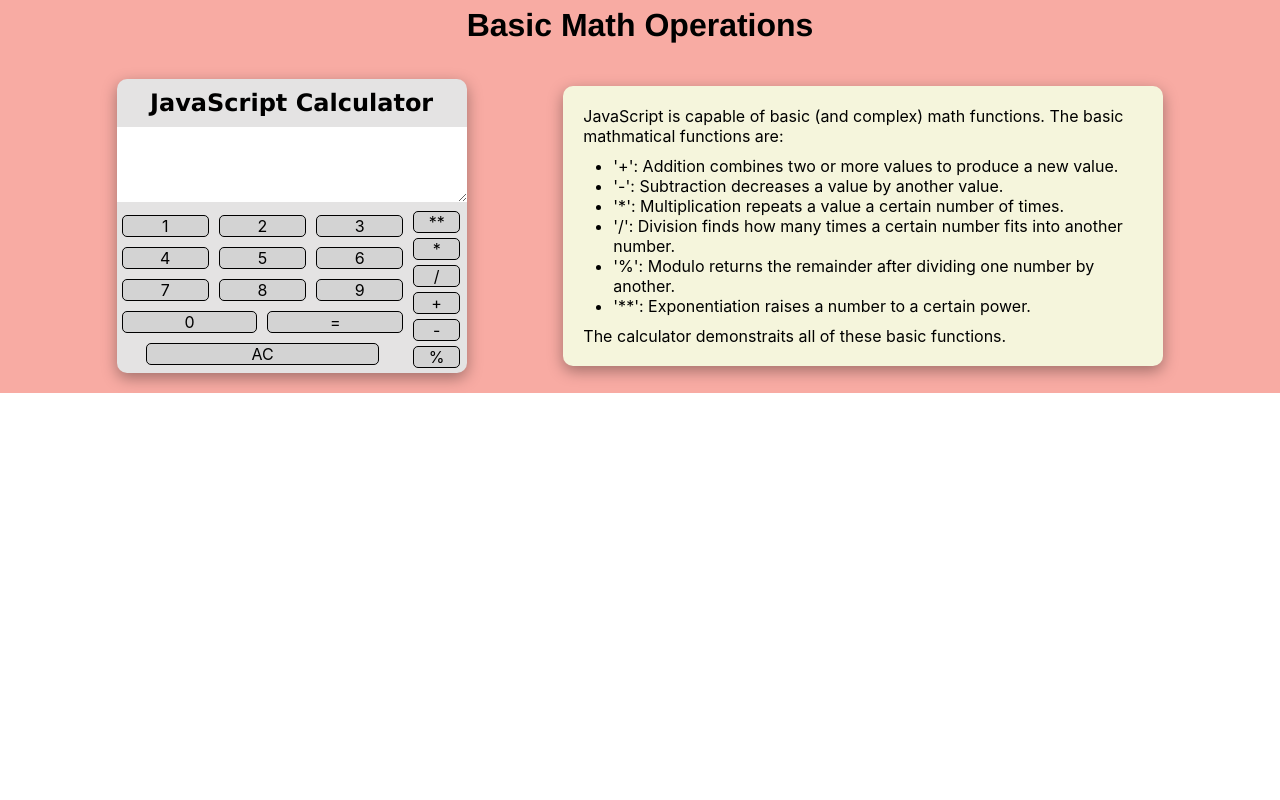
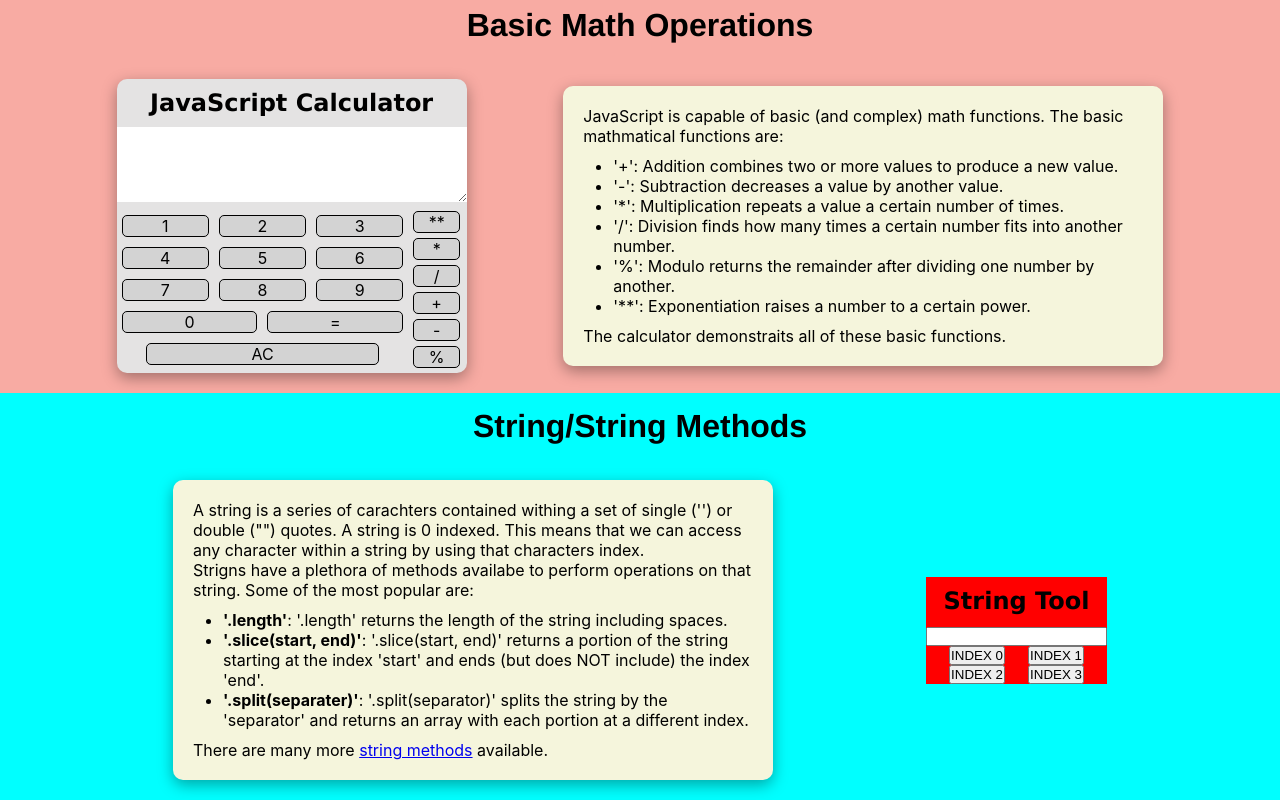
Before and after one commit to robecampbelljr/VWC-precourse, a React (Create React App) app: page / in a window 1280 px wide. Shown: the part 475-1275 px from the top of the page. Before the commit the page ends 868 px from the top, so only its background shows below. Built offline with nearby package versions, Linux system fonts and the light colour scheme.

Commit message:
changed css animations to react hooks, string tool index buttons working

```diff
--- a/src/App.css
+++ b/src/App.css
@@ -14,6 +14,10 @@
 
 .assignment-section {
   background-color: rgb(84, 127, 255);
+}
+
+.string-section {
+  background-color: aqua;
 }
 
 .presentation {
@@ -34,6 +38,12 @@ h1 {
   padding: 15px;
 }
 
+h2 {
+  font-family: Verdana, Geneva, Tahoma, sans-serif;
+  text-align: center;
+  padding: 10px;
+}
+
 .blurb {
   border-radius: 10px;
   box-shadow: rgba(0, 0, 0, 0.35) 0px 5px 15px;
@@ -41,6 +51,7 @@ h1 {
   height: 100%;
   width: 600px;
   background-color:beige;
+
 }
 
 .blurb h4 {
--- a/src/App.js
+++ b/src/App.js
@@ -2,16 +2,19 @@ import './App.css';
 import Calculator from './components/Math/calculator';
 import Mathblurb from './components/Math/math-blurb';
 import Assignmentblurb from './components/Assignment/assignment-blurb';
-import assignmentCS from './pics/assignment.png';
+import AssignmentImage from './components/Assignment/assignment-image';
+import StringBlurb from './components/Strings/string-blurg';
+import StringTool from './components/Strings/string-tool';
 
 function App() {
+
   return (
     <div className="App">
       <div className="assignment-section">
         <h1>Variable Assignment</h1>
         <div className="presentation">
           <Assignmentblurb />
-          <img src={assignmentCS} alt="Assignment Code Snippet" />
+          <AssignmentImage />
         </div>
       </div>
       <div className="math-section">
@@ -21,6 +24,13 @@ function App() {
           <Mathblurb />
         </div>
       </div>
+      <div className="string-section">
+        <h1>String/String Methods</h1>
+        <div className="presentation">
+          <StringBlurb />
+          <StringTool />
+        </div>
+      </div>
     </div>
   );
 }
--- a/src/components/Assignment/assignment-blurb.js
+++ b/src/components/Assignment/assignment-blurb.js
@@ -1,10 +1,12 @@
-
+import useFadeInLeft from "../../lib/hooks/useFadeInLeft";
 
 function Assignmentblurb() {
 
+  const fadeInLeft = useFadeInLeft();
+
   return(
     <>
-      <div className="blurb">
+      <div className='blurb' ref={fadeInLeft}>
         <h4>To <strong>declare</strong> a variable is to create a container in memory to which we can then <strong>assign</strong> a value. A value can be a
         basic (i.e. string) or complex (i.e. Array) data type. These values can later be referenced, manipulated, or reassigned throughout the code. In JavaScript there are three ways of declaring a variable:</h4>
         <ul>
--- /dev/null
+++ b/src/components/Assignment/assignment-image.js
@@ -0,0 +1,11 @@
+import React from 'react';
+import assignmentCS from '../../pics/assignment.png';
+import useFadeInRight from '../../lib/hooks/useFadeInRight';
+
+function AssignmentImage() {
+  const fadeInRight = useFadeInRight();
+
+  return (<img src={assignmentCS} ref={fadeInRight} alt="Assignment Code Snippet" />)
+}
+
+export default AssignmentImage;
--- a/src/components/Math/calc.css
+++ b/src/components/Math/calc.css
@@ -5,13 +5,6 @@
   border-radius: 10px;
   background-color: rgb(228, 227, 227);
   box-shadow: rgba(0, 0, 0, 0.35) 0px 5px 15px;
-
-}
-
-.calc-contaier h2 {
-  font-family: Verdana, Geneva, Tahoma, sans-serif;
-  text-align: center;
-  padding: 10px;
 }
 
 .calc-contaier .calc-area {
--- a/src/components/Math/calculator.js
+++ b/src/components/Math/calculator.js
@@ -1,12 +1,15 @@
 import './calc.css';
 import React, { useState } from 'react';
 import { exponent, multiplication, division, addition, subtraction, modulo } from '../../lib/calc-lib';
+import useFadeInLeft from '../../lib/hooks/useFadeInLeft';
 
 function Calculator() {
   let [buttons, setButtons] = useState([0, 1, 2, 3, 4, 5, 6, 7, 8, 9]);
   let [firstNum, setFirstNum] = useState();
   let [secondNum, setSecondNum] = useState();
   let [calcDisplay, setCalcDisplay] = useState('');
+  const fadeInLeft = useFadeInLeft();
+
 
   let addNumToDisplay = (num) => {
     setCalcDisplay(calcDisplay += num);
@@ -49,7 +52,7 @@ function Calculator() {
   }
 
   return (
-    <div className="calc-contaier">
+    <div className="calc-contaier" ref={fadeInLeft}>
       <h2>JavaScript Calculator</h2>
       <textarea className="calc-area" id="calc-area">{calcDisplay}</textarea>
         <div className="calculator">
--- a/src/components/Math/math-blurb.js
+++ b/src/components/Math/math-blurb.js
@@ -1,9 +1,11 @@
 import React from 'react';
+import useFadeInRight from '../../lib/hooks/useFadeInRight';
 
 function Mathblurb() {
+  const fadeInRight = useFadeInRight();
 
   return (
-    <div className="blurb">
+    <div className="blurb" ref={fadeInRight}>
       <h4>JavaScript is capable of basic (and complex) math functions. The basic mathmatical functions are:</h4>
       <ul>
         <li>'+': Addition combines two or more values to produce a new value.</li>
--- /dev/null
+++ b/src/components/Strings/string-blurg.js
@@ -0,0 +1,20 @@
+import React from 'react';
+import useFadeInLeft from '../../lib/hooks/useFadeInLeft';
+
+function StringBlurb() {
+
+  const fadeInLeft = useFadeInLeft();
+
+  return (
+    <div className="blurb" ref={fadeInLeft}><p></p>A string is a series of carachters contained withing a set of single ('') or double ("") quotes. A string is 0 indexed. This means that we can access any character within a string by using that characters index.<p>Strigns have a plethora of methods availabe to perform operations on that string. Some of the most popular are:</p>
+      <ul>
+        <li><strong>'.length'</strong>: '.length' returns the length of the string including spaces.</li>
+        <li><strong>'.slice(start, end)'</strong>: '.slice(start, end)' returns a portion of the string starting at the index 'start' and ends (but does NOT include) the index 'end'.</li>
+        <li><strong>'.split(separater)'</strong>: '.split(separator)' splits the string by the 'separator' and returns an array with each portion at a different index.</li>
+      </ul>
+      There are many more <a href="https://developer.mozilla.org/en-US/docs/Web/JavaScript/Reference/Global_Objects/String">string methods</a> available.
+    </div>
+  )
+}
+
+export default StringBlurb;
--- /dev/null
+++ b/src/components/Strings/string-tool.js
@@ -0,0 +1,29 @@
+import React, { useState } from 'react';
+import useFadeInRight from '../../lib/hooks/useFadeInRight';
+import './string.css';
+
+function StringTool() {
+  const fadeInRight = useFadeInRight();
+  let [char, setChar] = useState('');
+  let [index, setIndex] = useState(null);
+
+  return (
+    <div className="string-tool-container" ref={fadeInRight}>
+      <h2>String Tool</h2>
+      <input type="text" id="string-tool-input" />
+      <div className="string-index-buttons">
+        <div className="index-button-row">
+          <button onClick={() => { setChar(char = document.getElementById('string-tool-input').value[0]); setIndex(index = 0)}}>INDEX 0</button>
+          <button onClick={() => { setChar(char = document.getElementById('string-tool-input').value[1]); setIndex(index = 1)}}>INDEX 1</button>
+        </div>
+        <div className="index-button-row">
+          <button onClick={() => { setChar(char = document.getElementById('string-tool-input').value[2]); setIndex(index = 2)}}>INDEX 2</button>
+          <button onClick={() => { setChar(char = document.getElementById('string-tool-input').value[3]); setIndex(index = 3)}}>INDEX 3</button>
+        </div>
+      </div>
+        {char === '' ? <div className="result" /> : <div>Index {index} contains: {char}</div>}
+    </div>
+  )
+}
+
+export default StringTool;
--- /dev/null
+++ b/src/components/Strings/string.css
@@ -0,0 +1,15 @@
+.string-tool-container {
+  background-color: red;
+  width: auto;
+  height: 350;
+}
+
+input {
+  width: 100%
+}
+
+.index-button-row {
+  display: flex;
+  justify-content: space-evenly;
+  align-items: center;
+}
--- /dev/null
+++ b/src/lib/hooks/useFadeInLeft.js
@@ -0,0 +1,29 @@
+import { useEffect, useRef } from 'react';
+
+const useFadeInLeft = () => {
+  const elementRef = useRef(null);
+
+  useEffect(() => {
+    const element = elementRef.current;
+    if (element) {
+      element.style.opacity = 0;
+      element.style.transform = 'translateX(-10px)';
+      const observer = new IntersectionObserver(
+        (entries) => {
+          if (entries[0].isIntersecting) {
+            element.style.transition = 'opacity 1s ease-in-out, transform 1s ease-in-out';
+            element.style.opacity = 1;
+            element.style.transform = 'translateX(0)';
+            observer.unobserve(element);
+          }
+        },
+        { threshold: 0.5 }
+      );
+      observer.observe(element);
+    }
+  }, []);
+
+  return elementRef;
+};
+
+export default useFadeInLeft;
--- /dev/null
+++ b/src/lib/hooks/useFadeInRight.js
@@ -0,0 +1,29 @@
+import { useEffect, useRef } from 'react';
+
+const useFadeInRight = () => {
+  const elementRef = useRef(null);
+
+  useEffect(() => {
+    const element = elementRef.current;
+    if (element) {
+      element.style.opacity = 0;
+      element.style.transform = 'translateX(+10px)';
+      const observer = new IntersectionObserver(
+        (entries) => {
+          if (entries[0].isIntersecting) {
+            element.style.transition = 'opacity 1s ease-in-out, transform 1s ease-in-out';
+            element.style.opacity = 1;
+            element.style.transform = 'translateX(0)';
+            observer.unobserve(element);
+          }
+        },
+        { threshold: 0.5 }
+      );
+      observer.observe(element);
+    }
+  }, []);
+
+  return elementRef;
+};
+
+export default useFadeInRight;
```
Also changed, not shown: 1 other file (tests, documents, lock files or other folders).
